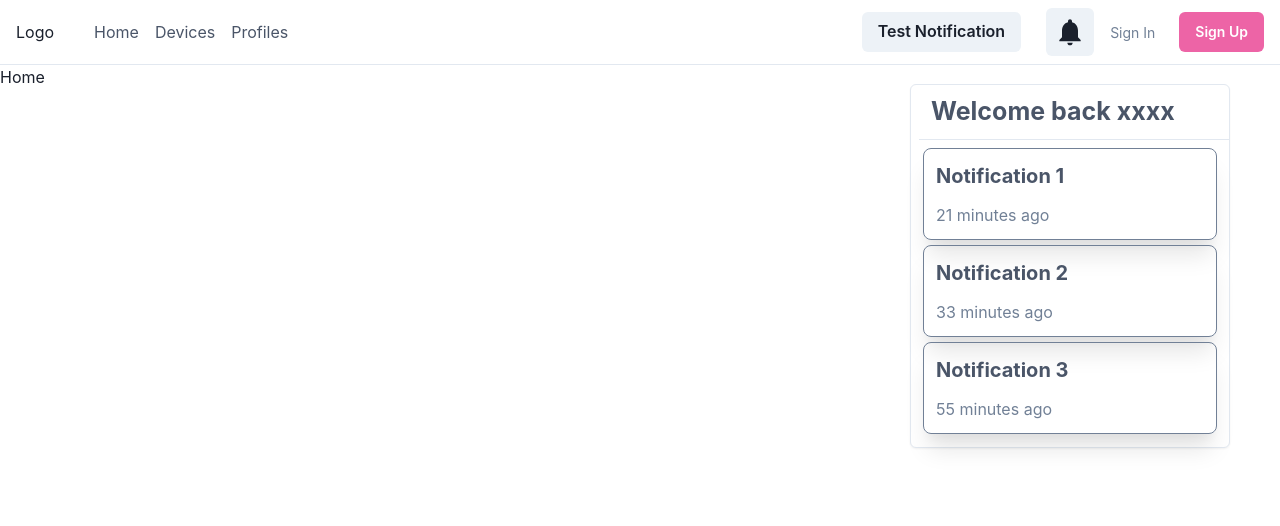
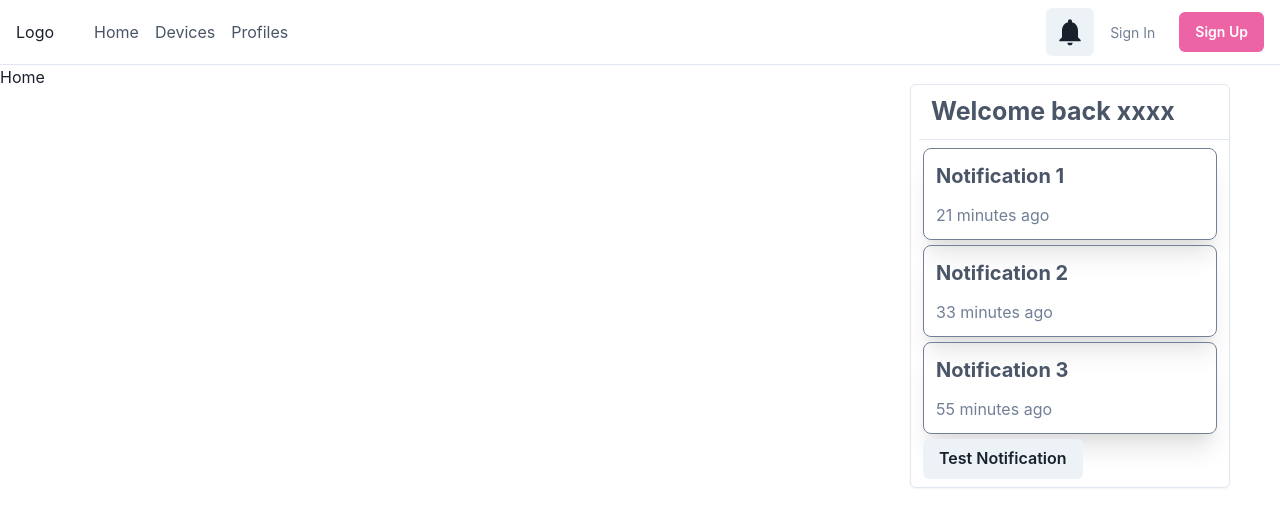
Before and after one commit to tryhardlaijun/ICT2106_P2_Project, a React (Create React App) app in the folder SmartHomeManager/SmartHomeManager.View/: page / in a window 1280 px wide. Both pictures are taken after a click on the button 1070 px from the left and 32 px from the top of the page. Shown: the top 526 px of the page. Built offline with nearby package versions, Linux system fonts and the light colour scheme.

Commit message:
noti changes

```diff
--- a/SmartHomeManager/SmartHomeManager.View/src/components/Notification/Notification.js
+++ b/SmartHomeManager/SmartHomeManager.View/src/components/Notification/Notification.js
@@ -2,6 +2,7 @@ import React, { useState } from "react";
 import {BellIcon} from '@chakra-ui/icons'
 import NotificationPopup from "./NotificationPopup";
 import TestNotification from "./TestNotification";
+import TestNotificationModal from "./TestNotificationModal";
 import {
     Popover,
     PopoverTrigger,
@@ -26,22 +27,6 @@ export default function Notification({open}) {
     return (
         <>
 
-            {/* Test notification modal */}
-            <Popover>
-                <PopoverTrigger>
-                    <Button mr="25px">
-                        Test Notification
-                    </Button>
-                </PopoverTrigger>
-
-                <PopoverContent mt={5}>
-                    <PopoverHeader ml={2} fontWeight="bold" fontSize={25}>Notification Testing</PopoverHeader>
-                    <PopoverBody>
-                        <TestNotification/>
-                    </PopoverBody>
-                </PopoverContent>
-            </Popover>
-
             {/* Notification bell modal */}
             <Popover>
                 <PopoverTrigger>
@@ -55,6 +40,7 @@ export default function Notification({open}) {
                 <PopoverHeader ml={2} fontWeight="bold" fontSize={25}>Welcome back xxxx</PopoverHeader>
                 <PopoverBody>
                     <NotificationPopup/>
+                    <TestNotificationModal/>
                 </PopoverBody>
             </PopoverContent>
             </Popover>
--- /dev/null
+++ b/SmartHomeManager/SmartHomeManager.View/src/components/Notification/TestNotificationModal.js
@@ -0,0 +1,44 @@
+import React, {useState} from "react";
+import { Box, Text } from "@chakra-ui/react";
+import NotificationBorder from "./NotificationBorder";
+import TestNotification from "./TestNotification";
+import {
+    Popover,
+    PopoverTrigger,
+    PopoverContent,
+    PopoverHeader,
+    PopoverBody,
+    PopoverFooter,
+    PopoverArrow,
+    PopoverCloseButton,
+    PopoverAnchor,
+    Flex,
+    useDisclosure,
+    Button
+} from '@chakra-ui/react'
+
+export default function TestNotificationModal(){
+
+
+
+    return(
+        <>
+
+                  {/* Test notification modal */}
+            <Popover>
+                <PopoverTrigger>
+                    <Button mr="25px">
+                        Test Notification
+                    </Button>
+                </PopoverTrigger>
+
+                <PopoverContent mt={5}>
+                    <PopoverHeader ml={2} fontWeight="bold" fontSize={25}>Notification Testing</PopoverHeader>
+                    <PopoverBody>
+                        <TestNotification/>
+                    </PopoverBody>
+                </PopoverContent>
+            </Popover>
+        </>
+    )
+}
```
